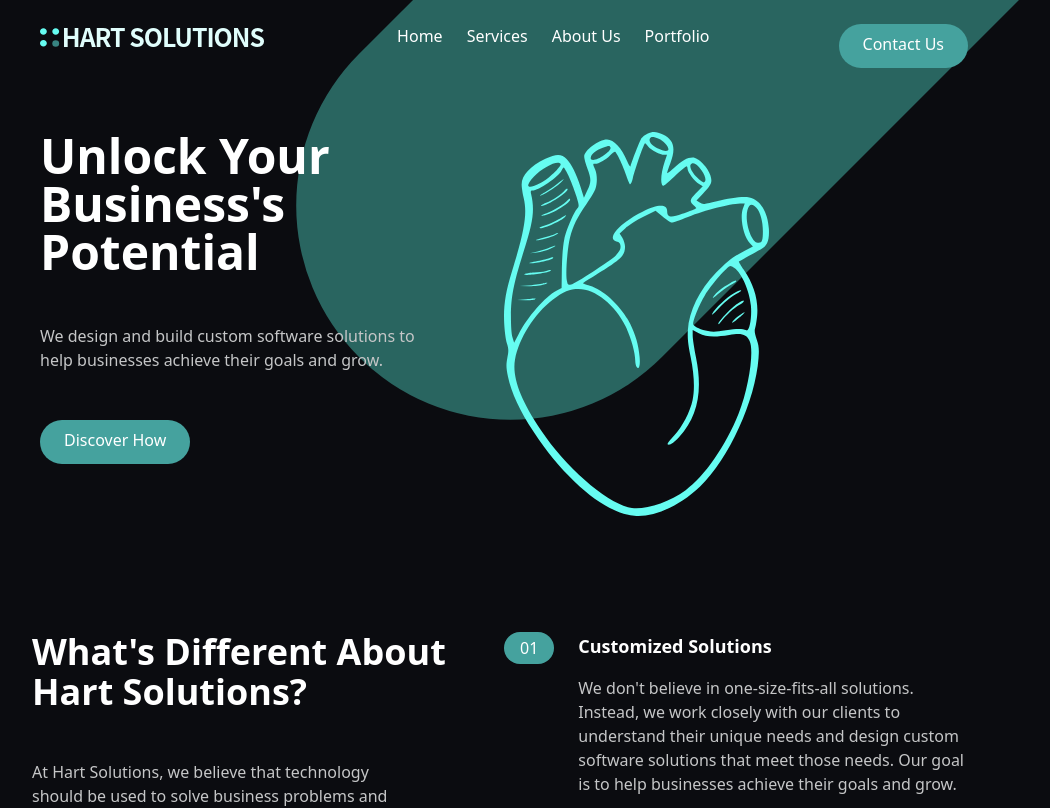
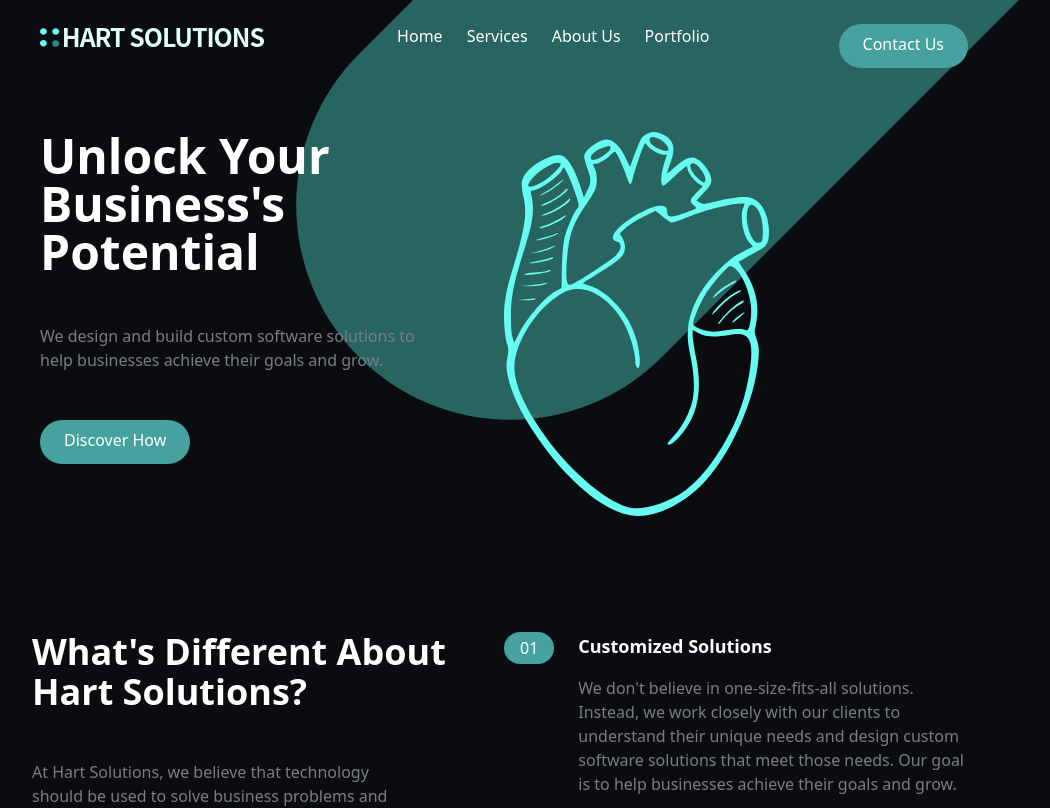
Before and after one commit to HartJN/Hart-Solutions, a React (Vite) app: page / in a window 1280 px wide. Shown: the top 808 px of the page, without its empty margins (136-1186 px from the left). Built offline with nearby package versions, Linux system fonts and the light colour scheme.

Commit message:
change custom tailwind names

```diff
--- a/src/components/Footer.tsx
+++ b/src/components/Footer.tsx
@@ -26,7 +26,7 @@ const Footer: React.FC<Props> = (props: Props) => {
   }
 
   return (
-    <footer className="bg-[#1F2833] xl:absolute xl:bottom-0 xl:right-0 xl:left-0 ">
+    <footer className="bg-darkBlue xl:absolute xl:bottom-0 xl:right-0 xl:left-0 ">
       <div className="container flex flex-col-reverse justify-between px-6 py-10 mx-auto space-y-8 md:flex-row md:space-y-0">
         <div className="flex flex-col-reverse items-center justify-between space-y-12 md:flex-col md:space-y-0 md:items-start">
           <div className="mx-auto my-6 text-center text-white md:hidden">
@@ -55,7 +55,7 @@ const Footer: React.FC<Props> = (props: Props) => {
               <Link
                 to={link.link}
                 key={link.name}
-                className="hover:text-brightRed"
+                className="hover:text-primaryAccent"
               >
                 {link.name}
               </Link>
@@ -66,7 +66,7 @@ const Footer: React.FC<Props> = (props: Props) => {
               <Link
                 to={link.link}
                 key={link.name}
-                className="hover:text-brightRed"
+                className="hover:text-primaryAccent"
               >
                 {link.name}
               </Link>
@@ -80,7 +80,7 @@ const Footer: React.FC<Props> = (props: Props) => {
           <div className="flex justify-center md:justify-end">
             <button
               onClick={handleGoToTopClick}
-              className="flex items-center justify-center w-10 h-10 text-white bg-brightRed rounded-full hover:bg-brightRedLight"
+              className="flex items-center justify-center w-10 h-10 text-white bg-primaryAccent rounded-full hover:bg-brightPrimaryAccent"
             >
               <svg
                 xmlns="http://www.w3.org/2000/svg"
--- a/src/components/NavBar.tsx
+++ b/src/components/NavBar.tsx
@@ -50,7 +50,7 @@ const NavBar: React.FC<Props> = (props: Props) => {
 
         <Link
           to="/contact"
-          className="hidden p-3 px-6 pt-2 text-white bg-brightRed rounded-full baseline hover:bg-brightRedLight md:block"
+          className="hidden p-3 px-6 pt-2 text-white bg-primaryAccent rounded-full baseline hover:bg-brightPrimaryAccent md:block"
         >
           Contact Us
         </Link>
@@ -75,7 +75,7 @@ const NavBar: React.FC<Props> = (props: Props) => {
           id="menu"
           className={`absolute flex-col items-center ${
             isOpen ? 'flex' : 'hidden'
-          } self-end py-8 mt-10 space-y-6 font-bold bg-[#1F2833] text-white left-6 right-6 drop-shadow-md sm:w-auto sm:self-center `}
+          } self-end py-8 mt-10 space-y-6 font-bold bg-darkBlue text-white left-6 right-6 drop-shadow-md sm:w-auto sm:self-center `}
         >
           {mobileNavLinks.map((link, index) => (
             <Link to={link.href} key={link.name}>
--- a/src/pages/Landing/CtaSection.tsx
+++ b/src/pages/Landing/CtaSection.tsx
@@ -4,7 +4,7 @@ type Props = {}
 
 const CtaSection = (props: Props) => {
   return (
-    <section id="cta" className="bg-brightRed ">
+    <section id="cta" className="bg-primaryAccent ">
       <div className="container flex flex-col items-center justify-between px-6 py-24 mx-auto space-y-12 md:py-12 md:flex-row md:space-y-0">
         <h2 className="text-5xl font-bolt leading-tight text-center text-white md:text-4xl md:max-w-xl md:text-left">
           Transform your business with custom software solutions.
@@ -13,7 +13,7 @@ const CtaSection = (props: Props) => {
         <div>
           <Link
             to="/contact"
-            className="p-3 px-6 pt-2 text-brightRed bg-white rounded-full baseline shadow-2xl hover:bg-gray-300"
+            className="p-3 px-6 pt-2 text-primaryAccent bg-white rounded-full baseline shadow-2xl hover:bg-gray-300"
           >
             Get Started
           </Link>
--- a/src/pages/Landing/FeaturesSection.tsx
+++ b/src/pages/Landing/FeaturesSection.tsx
@@ -36,7 +36,7 @@ const FeaturesSection: React.FC<Props> = (props: Props) => {
             >
               <div className="rounded-l-full bg-greenAccents-600 md:bg-transparent">
                 <div className="flex items-center space-x-2">
-                  <div className="px-4 py-2 text-white rounded-full md:py-1 bg-brightRed">
+                  <div className="px-4 py-2 text-white rounded-full md:py-1 bg-primaryAccent">
                     {index + 1 < 10 ? '0' + (index + 1) : index + 1}
                   </div>
                   <h3 className="text-base font-bold text-white md:mb-4 md:hidden">
--- a/src/pages/Landing/HeroSection.tsx
+++ b/src/pages/Landing/HeroSection.tsx
@@ -18,7 +18,7 @@ const HeroSection = (props: Props) => {
           <div className="flex justify-center md:justify-start">
             <Link
               to="/contact"
-              className="p-3 px-6 pt-2 text-white bg-brightRed rounded-full baseline hover:bg-brightRedLight"
+              className="p-3 px-6 pt-2 text-white bg-primaryAccent rounded-full baseline hover:bg-brightPrimaryAccent"
             >
               Discover How
             </Link>
--- a/src/pages/Landing/TestimonialsSection.tsx
+++ b/src/pages/Landing/TestimonialsSection.tsx
@@ -64,7 +64,7 @@ const TestimonialsSection: React.FC<Props> = (props: Props) => {
         <div className="my-16">
           <Link
             to="/contact"
-            className="p-3 px-6 pt-2 text-white bg-brightRed rounded-full baseline hover:bg-brightRedLight"
+            className="p-3 px-6 pt-2 text-white bg-primaryAccent rounded-full baseline hover:bg-brightPrimaryAccent"
           >
             Get Started
           </Link>
--- a/src/pages/Portfolio/PortfolioPage.tsx
+++ b/src/pages/Portfolio/PortfolioPage.tsx
@@ -15,7 +15,7 @@ const Portfolio: React.FC<Props> = (props: Props) => {
       <h1 className="text-3xl font-bold  mb-6 text-white">Our Portfolio</h1>
       <div className="grid grid-cols-1 md:grid-cols-2 lg:grid-cols-3 gap-6">
         {portfolioItems.map((item, index) => (
-          <div key={index} className="bg-[#1F2833] p-6 rounded-lg shadow-lg">
+          <div key={index} className="bg-darkBlue p-6 rounded-lg shadow-lg">
             <img
               src={item.image}
               alt={item.title}
--- a/src/pages/Services/ServicesPage.tsx
+++ b/src/pages/Services/ServicesPage.tsx
@@ -14,7 +14,6 @@ interface Props {
 const ServicesPage: React.FC<Props> = (props: Props) => {
   const { services } = props
   return (
-    // <div className="px-4 py-10">
     <div className="container flex flex-col px-4 mx-auto mt-10 space-y-12 my-32 md:space-y-0 md:w-2/3 xl:mb-64">
       {services.map(service => (
         <div key={service.id} className="px-4 py-10 text-white">
--- a/tailwind.config.cjs
+++ b/tailwind.config.cjs
@@ -10,12 +10,12 @@ module.exports = {
     },
     extend: {
       colors: {
-        brightRed: '#45A29E',
-        brightRedLight: '#66FCF1',
-        brightRedSupLight: '#c2fef9',
-        darkBlue: 'hsl(228, 39%, 23%)',
-        darkGrayishBlue: '#C5C6C7',
-        veryDarkBlue: 'hsl(233, 12%, 13%)',
+        primaryAccent: '#45A29E',
+        brightPrimaryAccent: '#66FCF1',
+        brightPrimaryAccentSupLight: '#c2fef9',
+        darkBlue: '#1F2833',
+        darkGrayishBlue: '#797e85',
+        veryDarkBlue: '#192029',
         veryPaleRed: 'hsl(13, 100%, 96%)',
         veryLightGray: 'hsl(0, 0%, 98%)',
 
```
Also changed, not shown: src/pages/Contact/ContactPage.tsx (+5 -5 lines).
